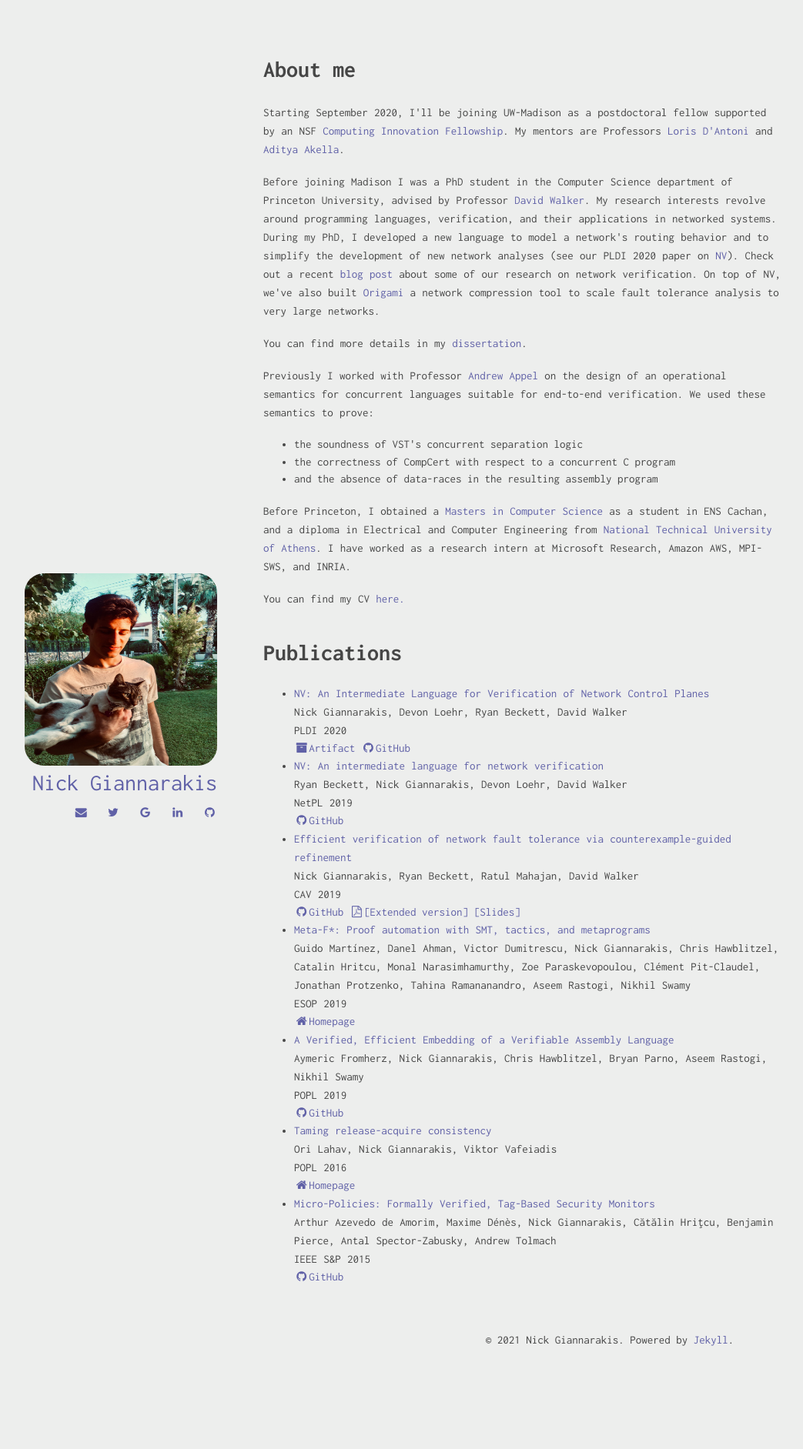
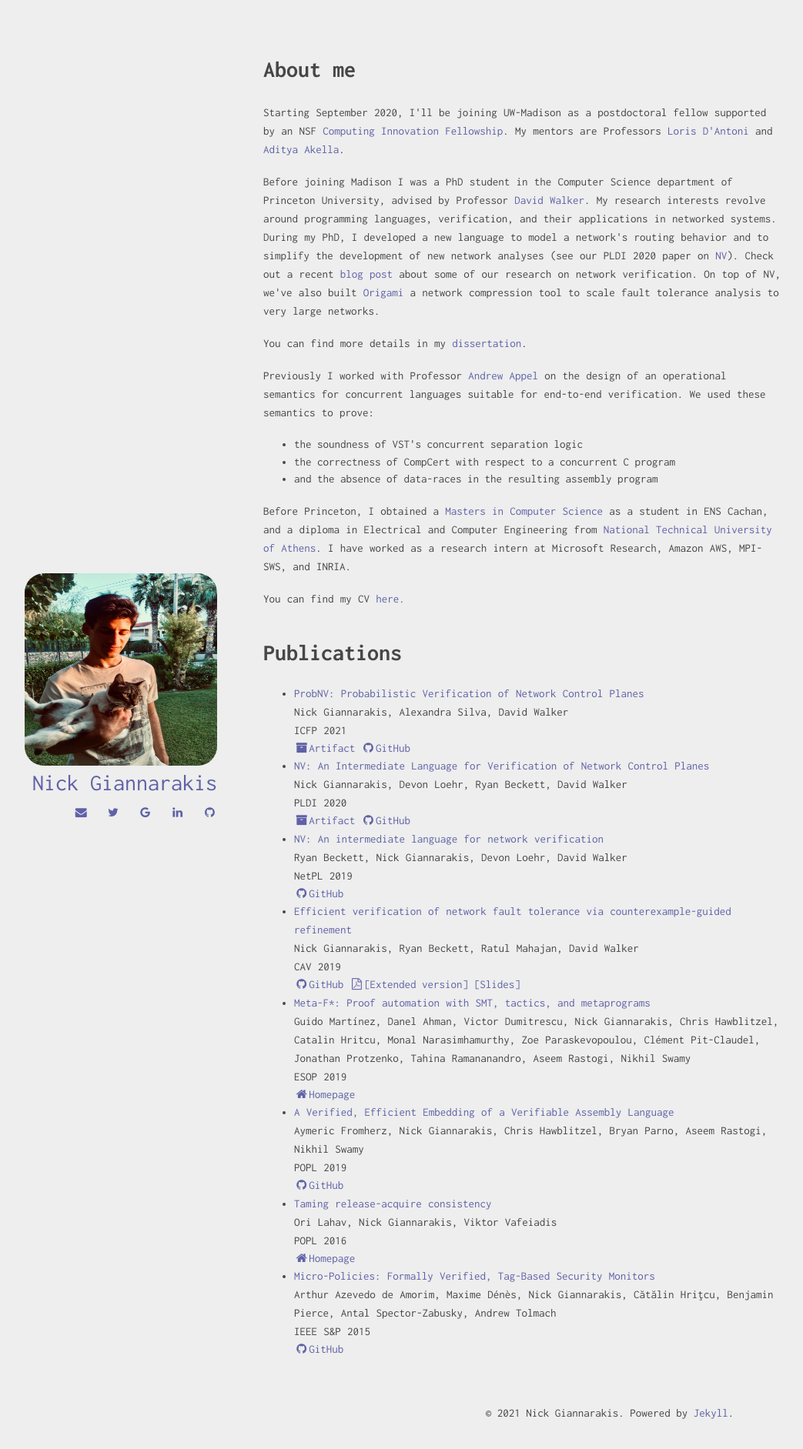
Before and after one commit to nickgian/nickgian.github.io, a Jekyll site: the page built from index.html, in a window 1280 px wide. Shown: the top 1883 px of the page at 77% size, without its empty margins (8-1051 px from the left). Built offline with Jekyll 4.4.1, drawn with Linux system fonts in a browser that asks for light colours.

Commit message:
Add ICFP 2021 paper.

```diff
--- a/_data/index/projects.yml
+++ b/_data/index/projects.yml
@@ -1,3 +1,9 @@
+- name: "ProbNV: Probabilistic Verification of Network Control Planes"
+  authors: "Nick Giannarakis, Alexandra Silva, David Walker"
+  descr: "ICFP 2021"
+  link: "https://nickgian.github.io/probNv.pdf"
+  github: "https://github.com/nickgian/ProbNV"
+  artifact: "https://zenodo.org/record/4774313#.YX7z2i-B1pR"
 - name: "NV: An Intermediate Language for Verification of Network Control Planes"
   authors: "Nick Giannarakis, Devon Loehr, Ryan Beckett, David Walker"
   descr: "PLDI 2020"
```
